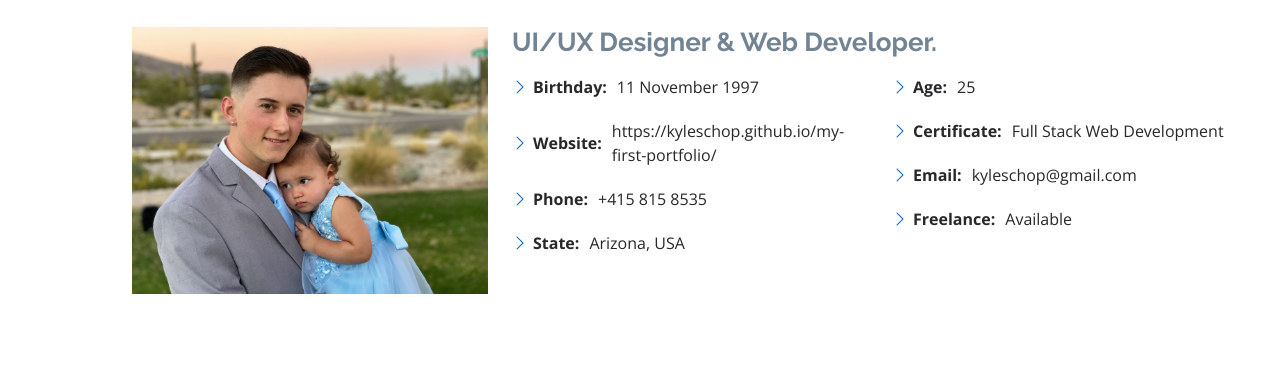
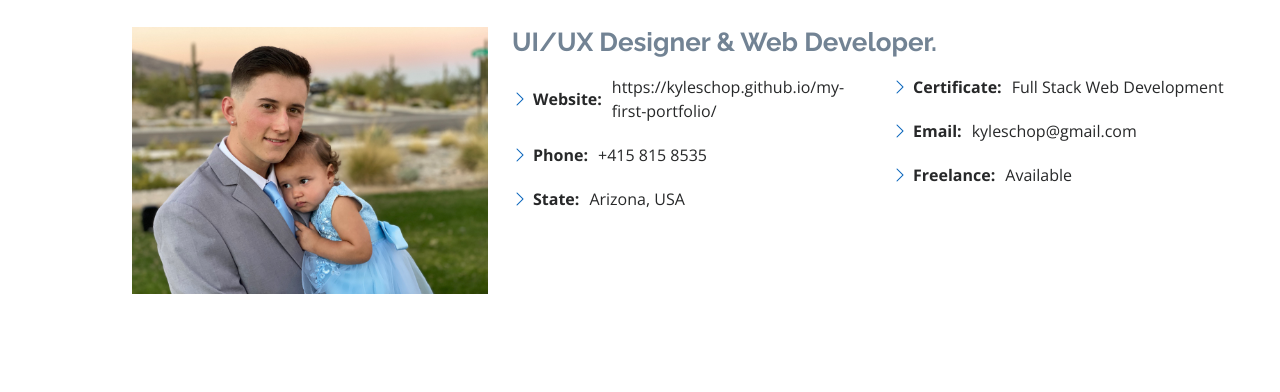
Before and after one commit to kyleschop/kyle-schoppmann-portfolio, a plain HTML site: page index.html in a window 1280 px wide. Shown: the part 1037-1429 px from the top of the page. Drawn offline with nearby package versions, Linux system fonts and the light colour scheme.

Commit message:
edited out age and birthday

```diff
--- a/index.html
+++ b/index.html
@@ -89,7 +89,6 @@
             <div class="row">
               <div class="col-lg-6">
                 <ul>
-                  <li><i class="bi bi-chevron-right"></i> <strong>Birthday:</strong> <span>11 November 1997</span></li>
                   <li><i class="bi bi-chevron-right"></i> <strong>Website:</strong> <span>https://kyleschop.github.io/my-first-portfolio/</span></li>
                   <li><i class="bi bi-chevron-right"></i> <strong>Phone:</strong> <span>+415 815 8535</span></li>
                   <li><i class="bi bi-chevron-right"></i> <strong>State:</strong> <span>Arizona, USA</span></li>
@@ -97,7 +96,6 @@
               </div>
               <div class="col-lg-6">
                 <ul>
-                  <li><i class="bi bi-chevron-right"></i> <strong>Age:</strong> <span>25</span></li>
                   <li><i class="bi bi-chevron-right"></i> <strong>Certificate:</strong> <span>Full Stack Web Development</span></li>
                   <li><i class="bi bi-chevron-right"></i> <strong>Email:</strong> <span>kyleschop@gmail.com</span></li>
                   <li><i class="bi bi-chevron-right"></i> <strong>Freelance:</strong> <span>Available</span></li>
```
